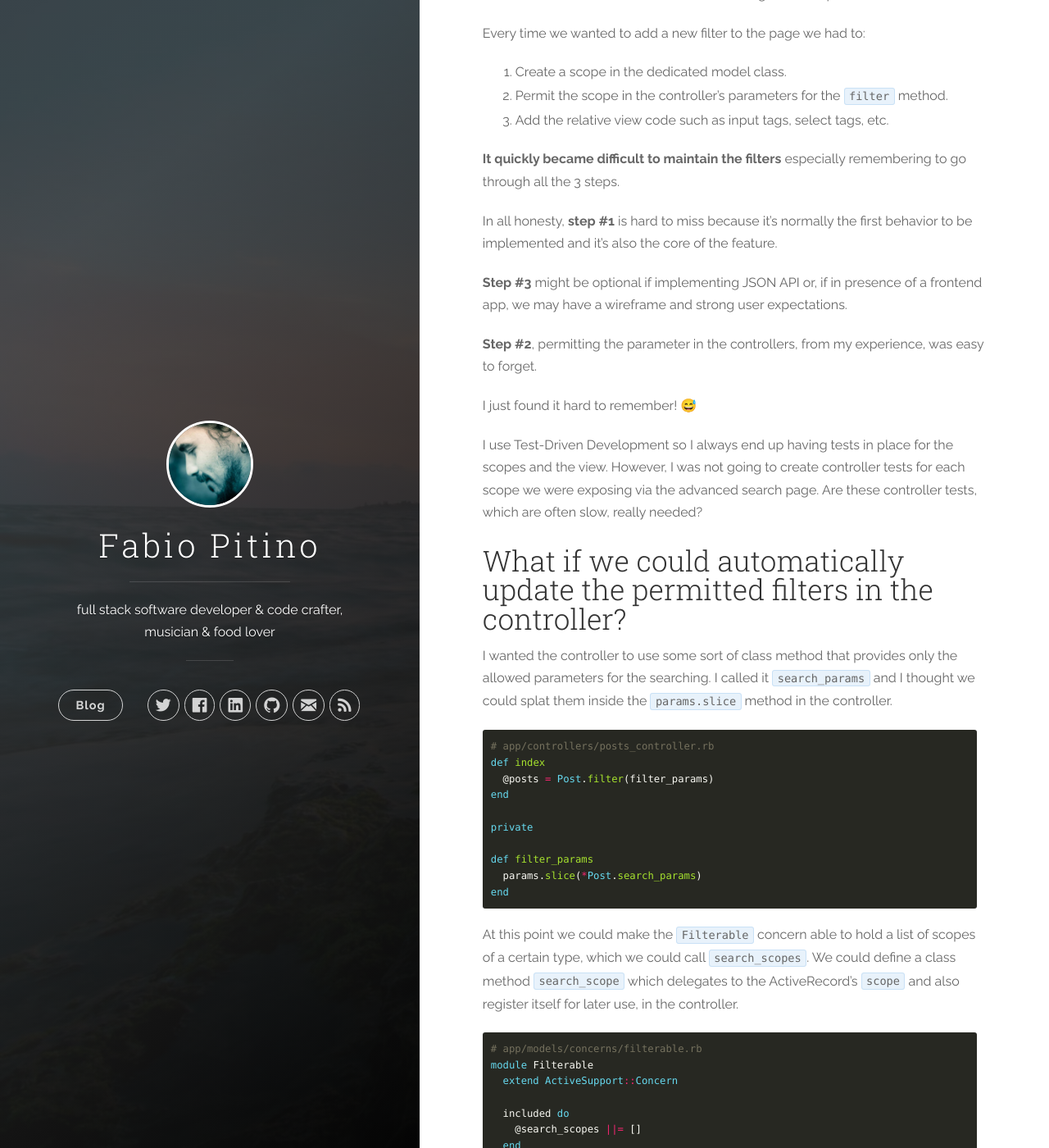
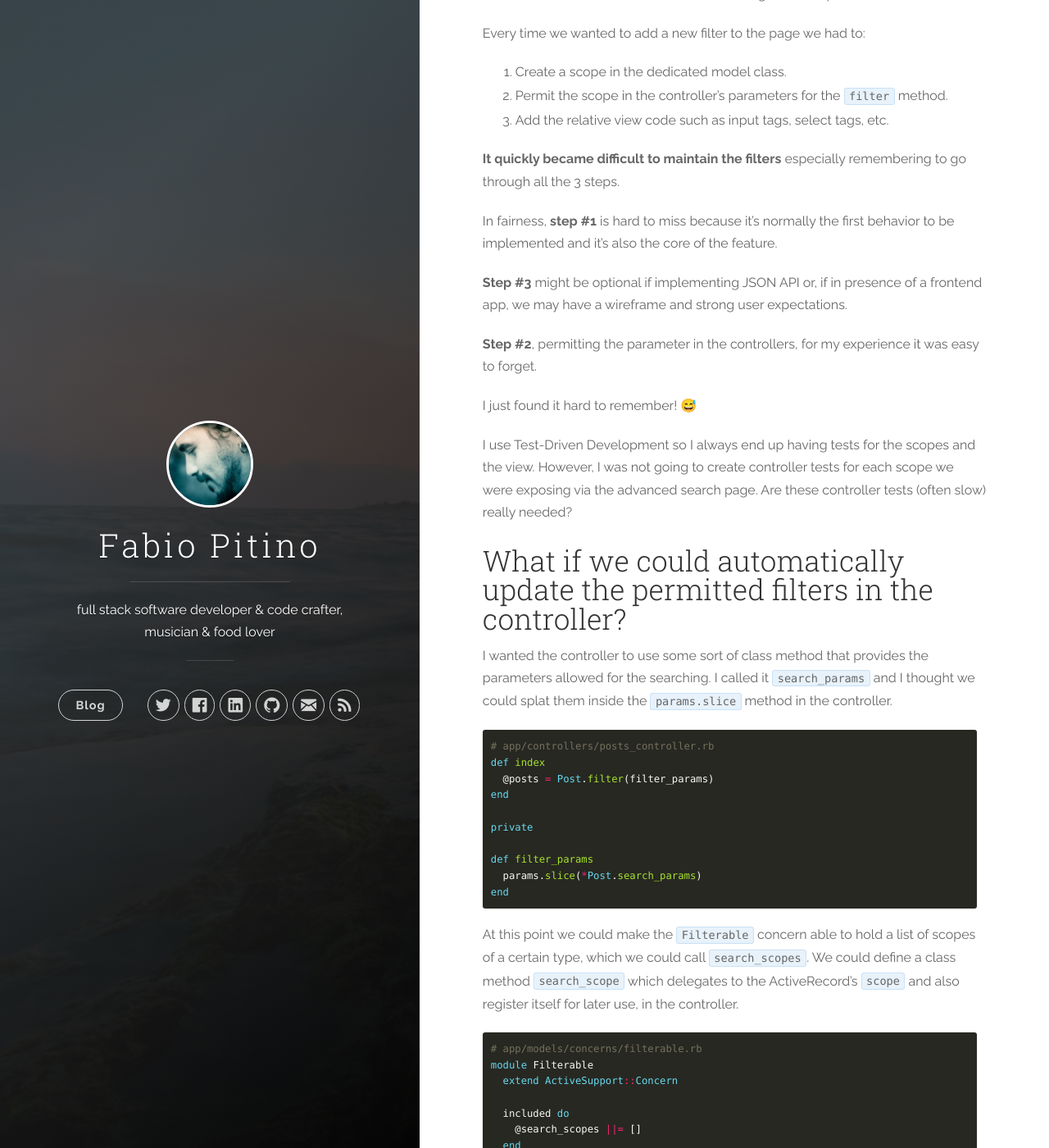
Before and after one commit to hspazio/hspazio.github.io, a Jekyll site: the page built from _posts/2018-06-11-rails-filterable-concern.markdown, in a window 1280 px wide and 1400 px high, scrolled down 1278 px. Shown: the whole window at 82% size. Built offline with Jekyll 4.4.1, drawn with Linux system fonts in a browser that asks for light colours; nearby versions of some CDN libraries; comment, search, counter and statistics services are not loaded; some of the changed text lies outside the part shown.

````diff
--- a/_posts/2018-06-11-rails-filterable-concern.markdown
+++ b/_posts/2018-06-11-rails-filterable-concern.markdown
@@ -56,19 +56,19 @@ Every time we wanted to add a new filter to the page we had to:
 
 __It quickly became difficult to maintain the filters__ especially remembering to go through all the 3 steps.
 
-In all honesty, __step #1__ is hard to miss because it's normally the first behavior to be implemented and it's also the core of the feature.
+In fairness, __step #1__ is hard to miss because it's normally the first behavior to be implemented and it's also the core of the feature.
 
 __Step #3__ might be optional if implementing JSON API or, if in presence of a frontend app, we may have a wireframe and strong user expectations.
 
-__Step #2__, permitting the parameter in the controllers, from my experience, was easy to forget.
+__Step #2__, permitting the parameter in the controllers, for my experience it was easy to forget.
 
 I just found it hard to remember! 😅
 
-I use Test-Driven Development so I always end up having tests in place for the scopes and the view. However, I was not going to create controller tests for each scope we were exposing via the advanced search page. Are these controller tests, which are often slow, really needed?
+I use Test-Driven Development so I always end up having tests for the scopes and the view. However, I was not going to create controller tests for each scope we were exposing via the advanced search page. Are these controller tests (often slow) really needed?
 
 ## What if we could automatically update the permitted filters in the controller?
 
-I wanted the controller to use some sort of class method that provides only the allowed parameters for the searching. I called it `search_params` and I thought we could splat them inside the `params.slice` method in the controller.
+I wanted the controller to use some sort of class method that provides the parameters allowed for the searching. I called it `search_params` and I thought we could splat them inside the `params.slice` method in the controller.
 
 ```ruby
 # app/controllers/posts_controller.rb
@@ -132,11 +132,11 @@ end
 
 ## Conclusions
 
-Not only did this enhancement remove any changes in the controllers, it also brought other positive side effects:
+Not only this enhancement removed entirely any maintenance in the controllers, it brought other positive side effects:
 
 1. There was no need to create extra controller tests.
-2. It helped to enforce security as only the search scopes were automatically permitted.
-3. It became a signpost for all other developers as the scope needed to be treated with a certain attention (like prevent SQL injection).
+2. It helped enforcing security as only the search scopes were automatically permitted.
+3. It became a signpost for all other developers as the scope needed to be treated with a certain attention (like prevent SQL injection) as it was a publicly exposed one.
 
 [filterable_gist]: https://gist.github.com/justinweiss/9065666
 [filterable_post]: https://www.justinweiss.com/articles/search-and-filter-rails-models-without-bloating-your-controller
````
Also changed, not shown: other parts of _posts/2018-06-11-rails-filterable-concern.markdown (+3 -3 lines).
